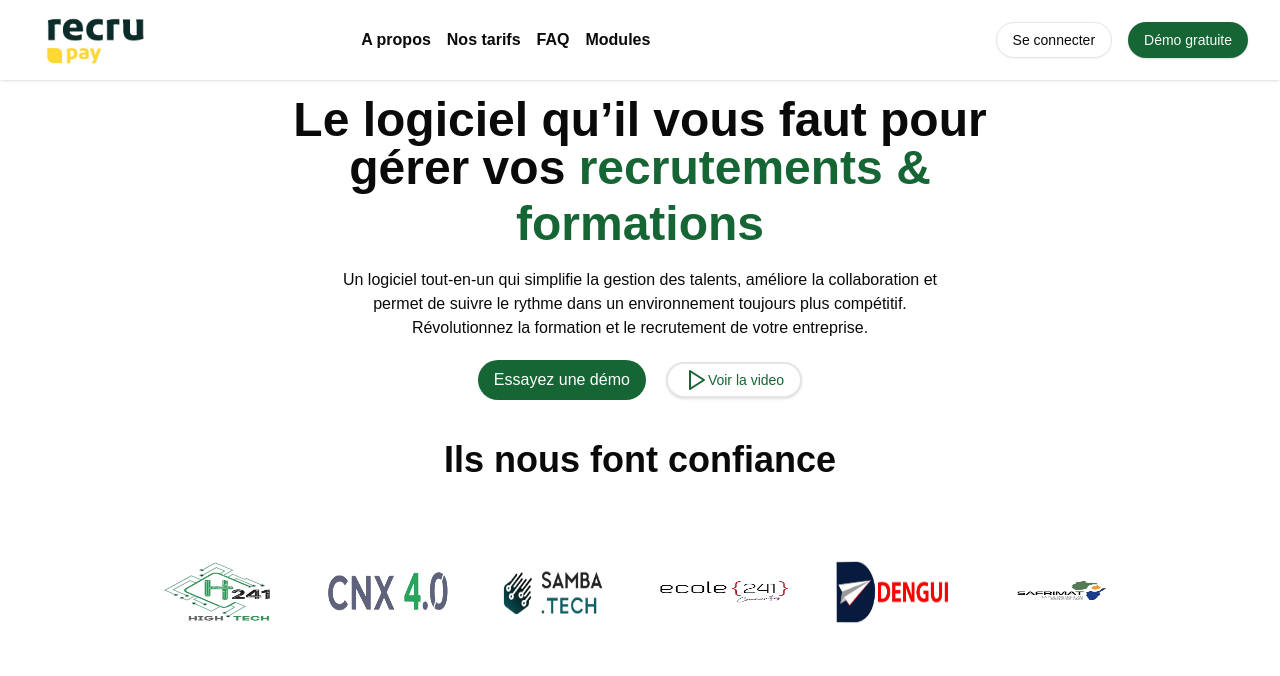
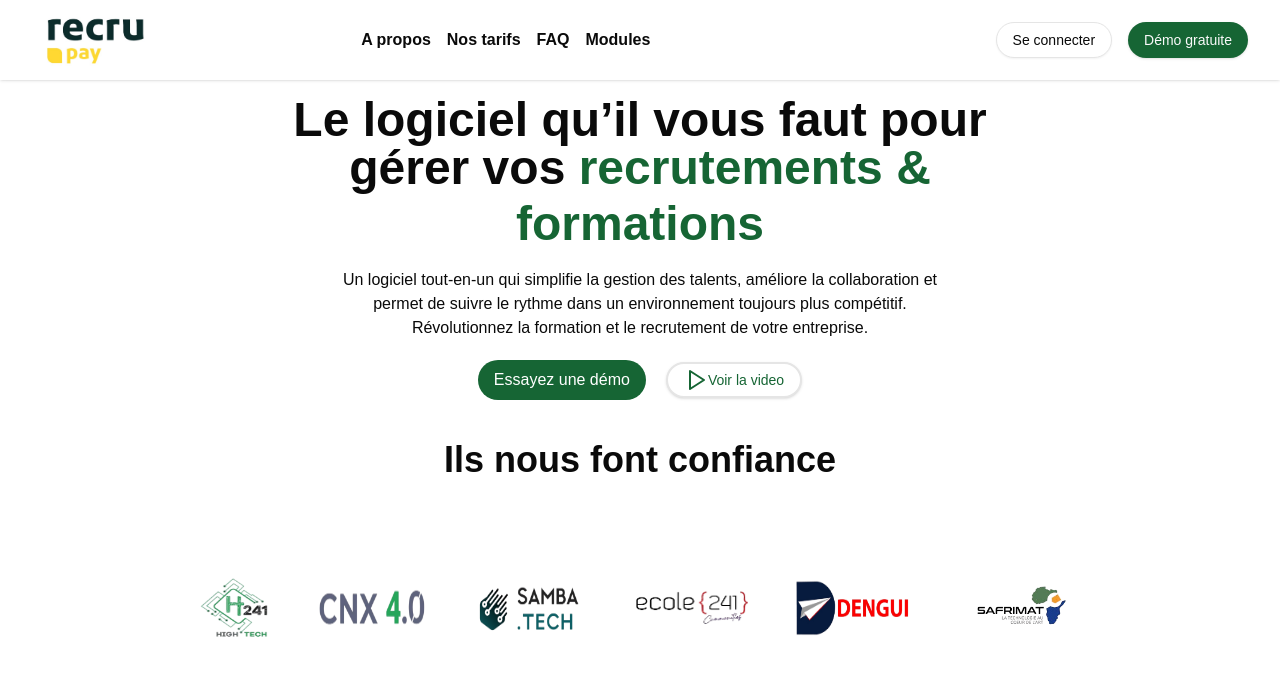
Before and after one commit to abraham241/recrupay-app, a Next.js app: page / in a window 1280 px wide. Shown: the top 676 px of the page. Built offline with nearby package versions, Linux system fonts and the light colour scheme.

Commit message:
partenair

```diff
--- a/app/components/Partenaire.tsx
+++ b/app/components/Partenaire.tsx
@@ -15,19 +15,19 @@ export default function () {
           Ils nous font confiance
         </h1>
         <div className=" justify-center items-center gap-10 py-10 px-10 md:px20 md:flex ">
-          <div className="flex gap-10">
+          <div className="flex gap-10 justify-center items-center">
             <Image
               src={h241}
               alt="Picture of the author"
-              className="h-16 w-32"
+              className="h-16 w-20"
             />
             <Image
               src={cnx}
               alt="Picture of the author"
-              className="h-16 w-32"
+              className="h-14 w-28"
             />
           </div>
-          <div className="flex gap-10 py-10">
+          <div className="flex gap-10 py-10 justify-center items-center">
             <Image
               src={samba}
               alt="Picture of the author"
@@ -36,19 +36,19 @@ export default function () {
             <Image
               src={community}
               alt="Picture of the author"
-              className="h-16 w-32"
+              className="h-24 w-28"
             />
           </div>
-          <div className="flex gap-10">
+          <div className="flex gap-10 justify-center items-center">
             <Image
               src={dengui}
               alt="Picture of the author"
-              className="h-16 w-32"
+              className="h-14 w-32"
             />
             <Image
               src={safrimat}
               alt="Picture of the author"
-              className="h-16 w-32"
+              className="h-32 w-32"
             />
           </div>
         </div>
```
